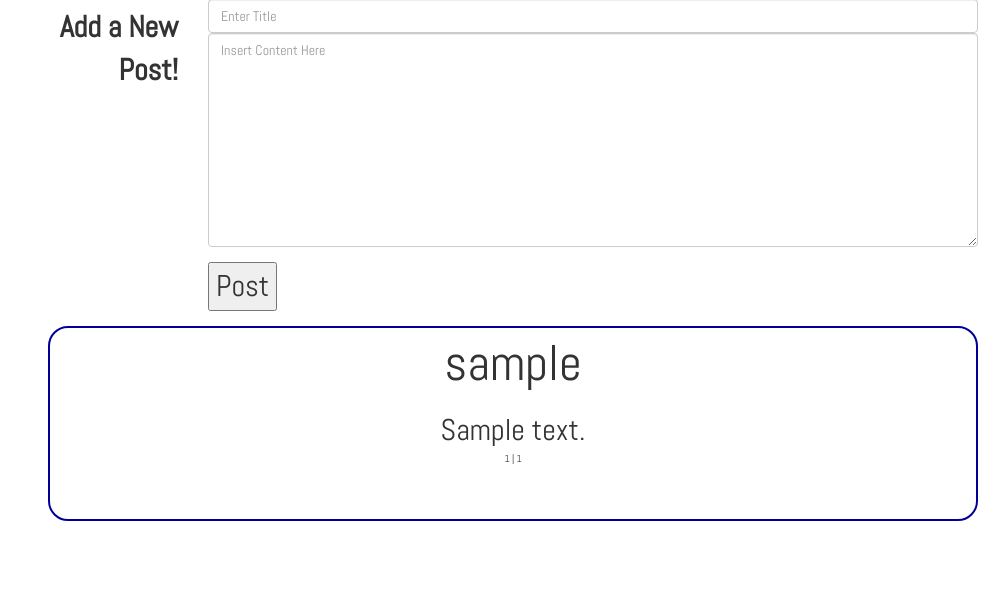
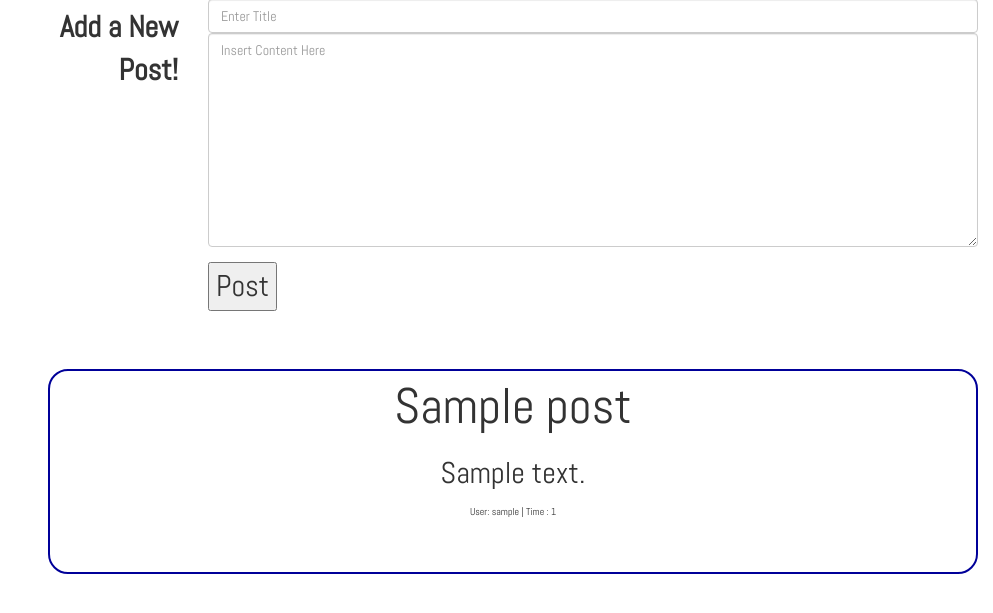
Before and after one commit to alex-wyc/bloginator, a Flask app: page / in a window 1280 px wide. Shown: the part 84-697 px from the top of the page, without its empty margins (287-1280 px from the left). Run offline with Flask 2, Linux system fonts and the light colour scheme; the visitor is signed in with stand-in values (Sample User, id 1); tables that the repository leaves empty hold one stand-in row (values such as "Sample post"); some libraries are stand-ins or nearby versions.

Commit message:
Improved Post Display

```diff
--- a/server/database_manager.py
+++ b/server/database_manager.py
@@ -134,7 +134,7 @@ class DatabaseManager():
   def fetch_all_posts(self):
     connection = sqlite3.connect(self.database)
     c = connection.cursor()
-    c.execute('SELECT rowid,username,content,timestamp FROM posts')
+    c.execute('SELECT username,title,content,timestamp FROM posts')
     posts = c.fetchall()
     connection.close()
     return posts
--- a/templates/index.html
+++ b/templates/index.html
@@ -27,21 +27,15 @@
   </form>
 
   {% for post in posts %}
-     <div id="post">
-      <center>
+  <br>
+  <div id="post">
+    <center>
       <p id="title">{{post[1]}}</p>
-      {{post[2]}} <br>
-      <p id="auttime"> {{post[0]}} | {{post[3]}} </p>
-      </center> <br>
-      <!--
-      Make an expandable form here IF AND ONLY IF this post's user matches
-      the current user.
-      There will be one expandbale form per post if the post was made by
-      the user. The form should send a post request to /edit/{{ post[0] }}
-      with the new title and content. (fields title and content)
-      -->
-    </div>
+      <p>{{post[2]}} </p>
+      <p id="auttime"> User: {{post[0]}} | Time : {{post[3]}} </p>
+    </center> <br>
+  </div> <br>
   {% endfor %}
 
-{% endif %}
-{%endblock%}
+  {% endif %}
+  {%endblock%}
```
